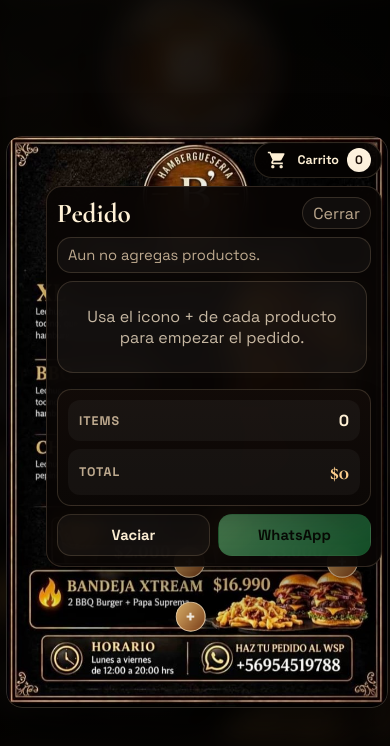
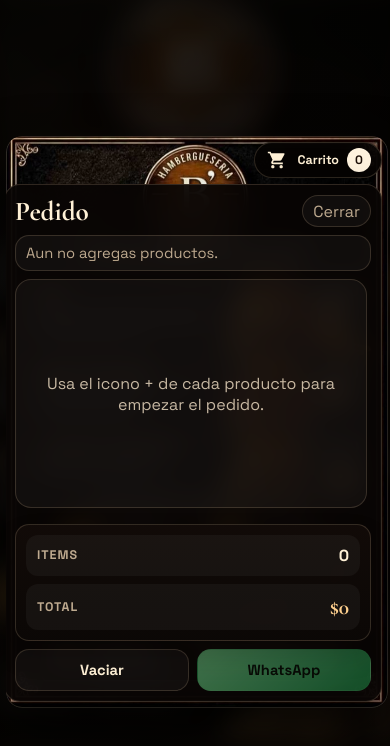
Before and after one commit to Peluchito19/Burgueri-Burguer, a website: page index.html in a window 390 px wide. Both pictures are taken after a click on the button "Abrir carrito". Drawn offline with nearby package versions, Linux system fonts and the light colour scheme.

Commit message:
Fix mobile cart viewport

```diff
--- a/styles-cartilla-completa.css
+++ b/styles-cartilla-completa.css
@@ -567,7 +567,7 @@ h2 {
   .cart-overlay {
     top: 8px;
     right: 8px;
-    width: min(320px, calc(100vw - 16px));
+    width: auto;
   }
 
   .cart-trigger {
@@ -581,10 +581,16 @@ h2 {
   }
 
   .cart-popover {
-    max-height: min(78dvh, 560px);
+    position: fixed;
+    top: calc(max(10px, env(safe-area-inset-top)) + 42px);
+    right: max(8px, env(safe-area-inset-right));
+    bottom: max(8px, env(safe-area-inset-bottom));
+    width: min(340px, calc(100vw - 16px));
+    max-height: none;
     gap: 8px;
     padding: 10px;
     border-radius: 16px;
+    z-index: 30;
   }
 
   .cart-popover__header {
@@ -704,13 +710,16 @@ h2 {
   }
 
   .cart-overlay {
-    width: min(336px, calc(100vw - 12px));
+    width: auto;
     top: 6px;
     right: 6px;
   }
 
   .cart-popover {
-    max-height: min(82dvh, 620px);
+    top: calc(max(8px, env(safe-area-inset-top)) + 40px);
+    right: max(6px, env(safe-area-inset-right));
+    bottom: max(6px, env(safe-area-inset-bottom));
+    width: calc(100vw - max(12px, env(safe-area-inset-left) + env(safe-area-inset-right)));
   }
 
   .cart-trigger__label {
```
